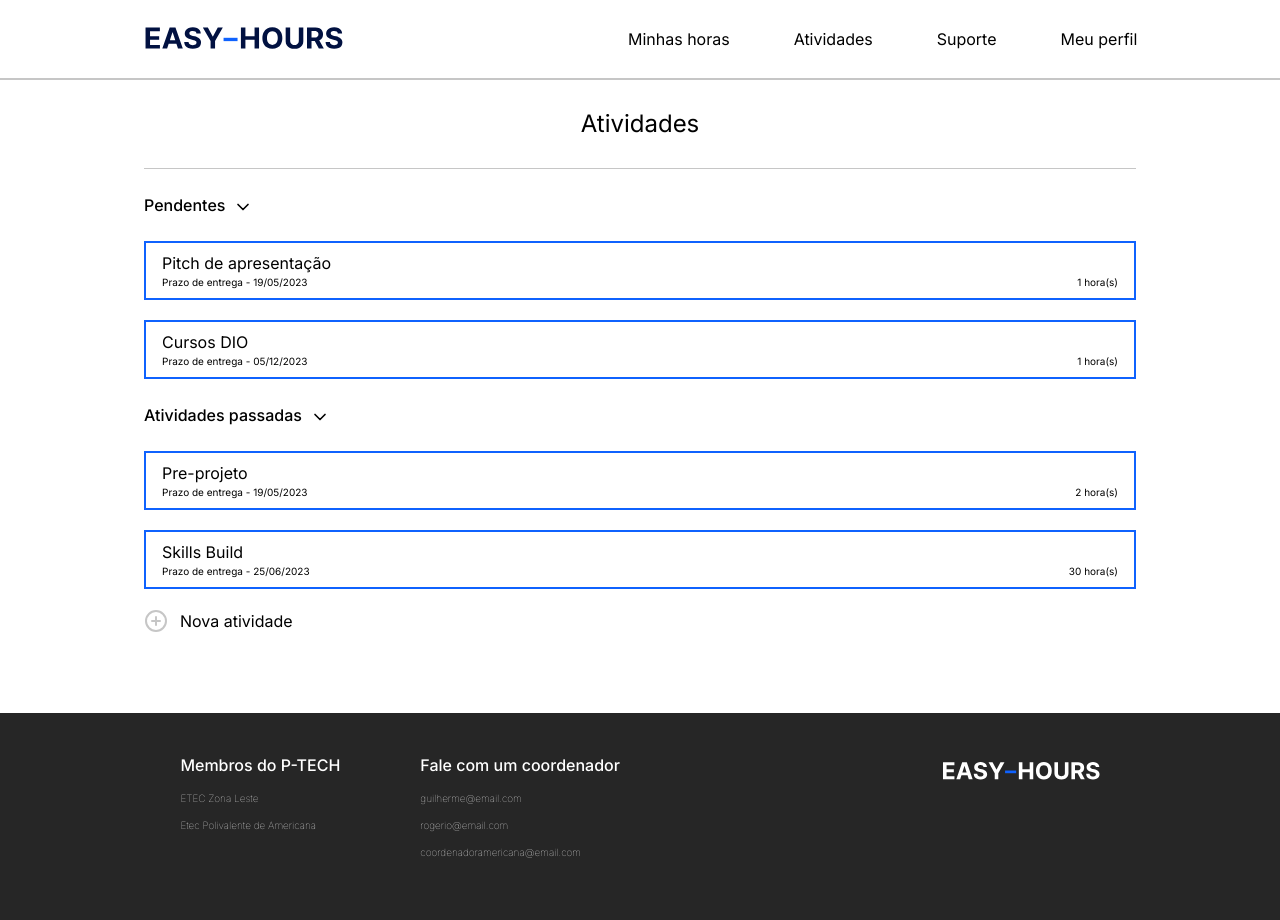
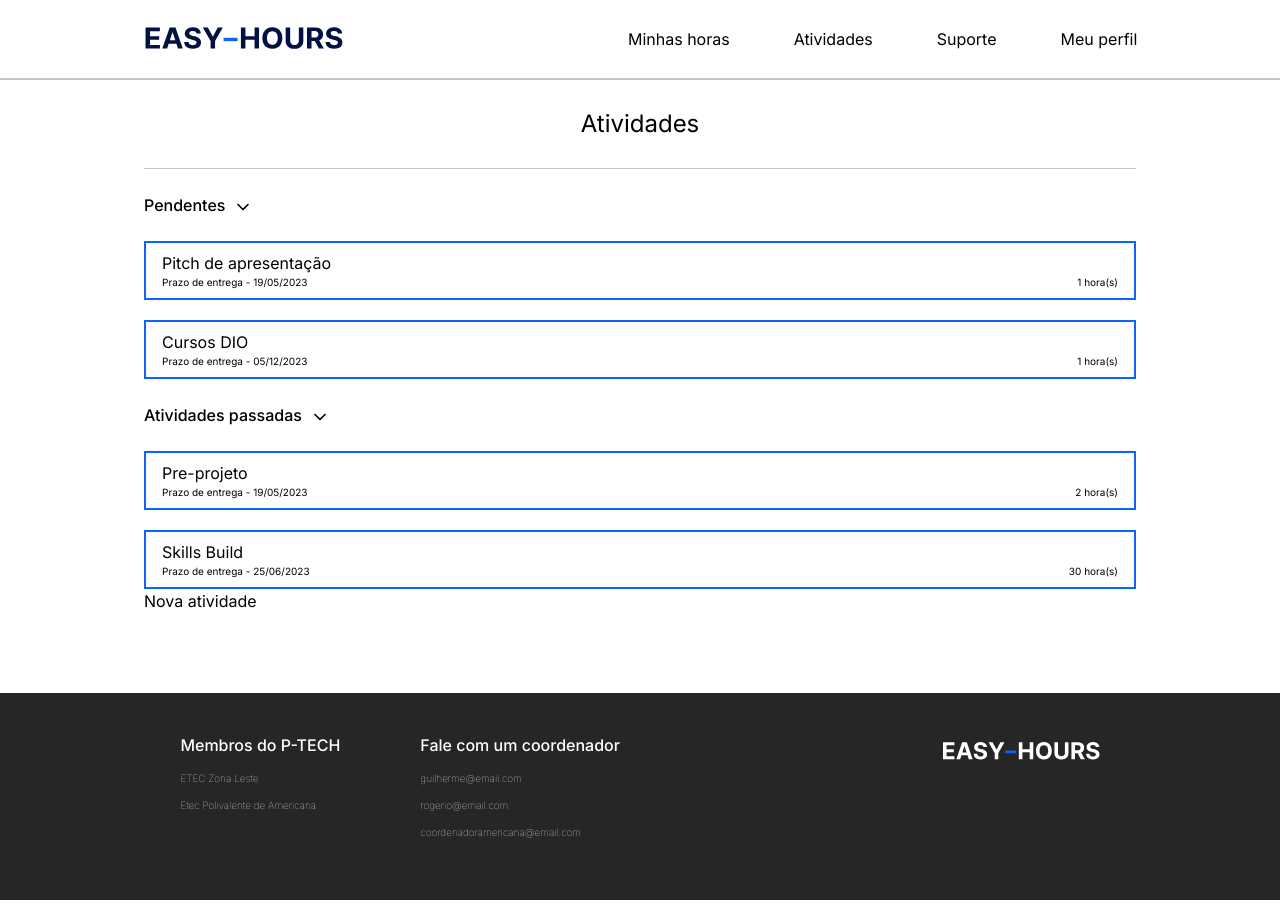
Before and after one commit to gabrielMendes21/tcc-etecZL, a Next.js app in the folder front/: page /coordenador-ETEC/atividades in a window 1280 px wide. Built offline with nearby package versions, Linux system fonts and the light colour scheme.

Commit message:
add open modal button

```diff
--- a/front/package.json
+++ b/front/package.json
@@ -12,7 +12,7 @@
     "@emotion/react": "^11.11.1",
     "@emotion/styled": "^11.11.0",
     "@mui/icons-material": "^5.14.1",
-    "@mui/material": "^5.14.1",
+    "@mui/material": "^5.14.3",
     "autoprefixer": "10.4.14",
     "eslint": "8.45.0",
     "eslint-config-next": "13.4.12",
--- a/front/src/app/(authenticated)/aluno/suporte/page.jsx
+++ b/front/src/app/(authenticated)/aluno/suporte/page.jsx
@@ -4,7 +4,6 @@ import Card from '@/components/Card'
 import Dropdown from '@/components/Dropdown'
 import H1 from '@/components/H1'
 import Main from '@/components/Main'
-import NewButton from '@/components/NewButton'
 
 export default function Suporte() {
   return (
@@ -36,7 +35,7 @@ export default function Suporte() {
       </Dropdown>
 
       {/* New support requeat button */}
-      <NewButton text="Nova solicitação" to="suporte/nova-solicitacao" />
+      {/* <NewButton text="Nova solicitação" to="suporte/nova-solicitacao" /> */}
     </Main>
   )
 }
--- a/front/src/app/(authenticated)/coordenador-ETEC/atividades/page.jsx
+++ b/front/src/app/(authenticated)/coordenador-ETEC/atividades/page.jsx
@@ -1,11 +1,18 @@
+'use client'
+
 import H1 from '@/components/H1'
 import Dropdown from '@/components/Dropdown'
 import Task from '@/components/Task'
 import Link from 'next/link'
 import Main from '@/components/Main'
-import NewButton from '@/components/NewButton'
+import { useState } from 'react'
+import { Modal } from '@mui/material'
 
 export default function Atividades() {
+  const [isOpen, setIsOpen] = useState(false)
+  const handleOpen = () => setIsOpen(true)
+  const handleClose = () => setIsOpen(false)
+
   return (
     <Main>
       <H1 title="Atividades" />
@@ -25,10 +32,15 @@ export default function Atividades() {
       </Dropdown>
 
       {/* New activity button */}
-      <NewButton
-        text="Nova atividade"
-        to="/coordenador-ETEC/atividades/nova-atividade"
-      />
+      <button onClick={handleOpen}>Nova atividade</button>
+      <Modal
+        open={isOpen}
+        onClose={handleClose}
+        aria-labelledby="modal-modal-title"
+        aria-describedby="modal-modal-description"
+      >
+        <div>Olá</div>
+      </Modal>
     </Main>
   )
 }
--- a/front/src/app/(authenticated)/coordenador-ETEC/classe/classe1/page.jsx
+++ b/front/src/app/(authenticated)/coordenador-ETEC/classe/classe1/page.jsx
@@ -1,7 +1,6 @@
 import Card from '@/components/Card'
 import H1 from '@/components/H1'
 import Main from '@/components/Main'
-import NewButton from '@/components/NewButton'
 import CircleProgress from '@/components/circle/CircleProgress'
 import { Check, Clock4, FileText, Percent } from 'lucide-react'
 import Link from 'next/link'
@@ -61,10 +60,10 @@ export default function Classe() {
         </Card>
       </div>
 
-      <NewButton
+      {/* <NewButton
         text="Adicionar aluno"
         to="/coordenador-ETEC/classe/classe1/aluno/novo-aluno"
-      />
+      /> */}
     </Main>
   )
 }
--- a/front/src/components/NewButton.jsx
+++ /dev/null
@@ -1,11 +0,0 @@
-import { PlusCircle } from 'lucide-react'
-import Link from 'next/link'
-
-export default function NewButton({ to, text }) {
-  return (
-    <Link href={to} className="flex gap-3 mt-5">
-      <PlusCircle color="#C6C6C6" />
-      {text}
-    </Link>
-  )
-}
--- a/front/src/components/coordenador-ETEC/ETECCoordinatorHome.jsx
+++ b/front/src/components/coordenador-ETEC/ETECCoordinatorHome.jsx
@@ -1,7 +1,6 @@
 'use client'
 
 import Card from '../Card'
-import H2 from '../H2'
 import UserInfo from '../UserInfo'
 import { useContext } from 'react'
 import { PageContext } from '@/app/context/PageContext'
```
Also changed, not shown: 1 other file (tests, documents, lock files or other folders).
